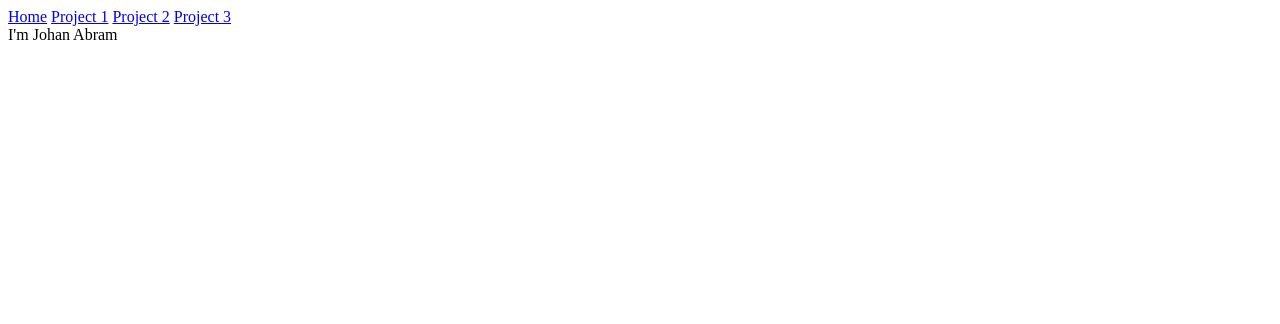
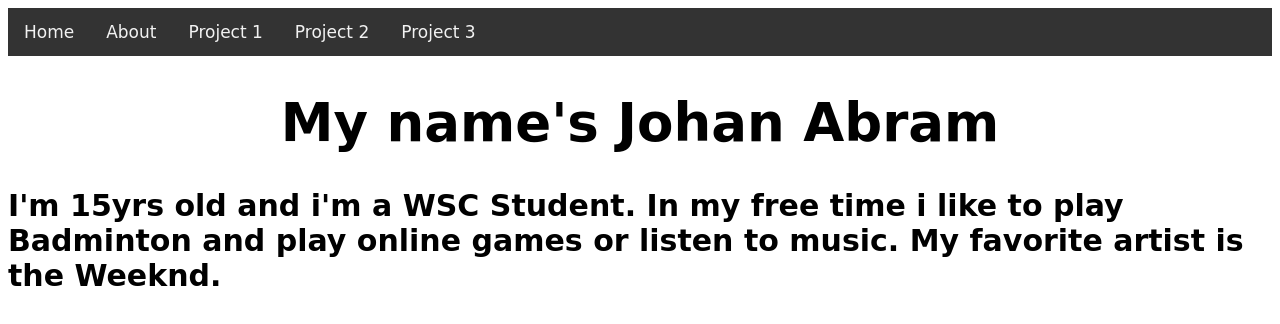
Before and after one commit to Johan296/YR11-Portfolio-Website, a plain HTML site: page index.html in a window 1280 px wide. Drawn offline with Linux system fonts and the light colour scheme.

Commit message:
lotta work

```diff
--- a/index.html
+++ b/index.html
@@ -1,18 +1,27 @@
 <!DOCTYPE html>
 <html lang="en">
+<body style="background-color:rgba(0, 254, 254, 0);">
+
 <head>
     <meta charset="UTF-8">
     <meta name="viewport" content="width=device-width, initial-scale=1.0">
     <title>Johan Yr11 Website Portfolio</title>
+    <link rel="stylesheet" href="style.css">
+<style>
+    h1 {text-align: center;}
+    p {text-align: center;}
+    div {text-align: center;}
+    </style>
 </head>
 <div class="topnav">
-    <a class="active" href="#home">Home</a>
+    <a href="#home">Home</a>
+    <a href="#About">About</a>
     <a href="#Project 1">Project 1</a>
     <a href="#Project 2">Project 2</a>
     <a href="#Project 3">Project 3</a>
   </div>
-<head>I'm Johan Abram</head>
+<h1>My name's Johan Abram</h1>
 <body>
-
+<p1>I'm 15yrs old and i'm a WSC Student. In my free time i like to play Badminton and play online games or listen to music. My favorite artist is the Weeknd.</p1>
 </body>
 </html>
--- a/style.css
+++ b/style.css
@@ -0,0 +1,36 @@
+h1 {
+    font-family: 'Bradley hand' , cursive;
+    font-size: 53px;
+    text-align: center;
+    font-weight: bold;
+  }
+  p1 {
+    font-family: 'Bradley hand' , cursive;
+    font-size: 30px;
+    text-align: center;
+    font-weight: bold;
+  }
+.topnav {
+    background-color: #333333;
+    overflow: hidden;
+  }
+
+  .topnav a {
+    float: left;
+    color: #f2f2f2;
+    text-align: center;
+    padding: 14px 16px;
+    text-decoration: none;
+    font-size: 17px;
+    font-family:'Bradley hand' , cursive;
+  }
+
+  .topnav a:hover {
+    background-color: #ddd;
+    color: rgb(75, 8, 233);
+  }
+
+  .topnav a.active {
+    background-color: #04AA6D;
+    color: rgb(73, 119, 245);
+  }
```
